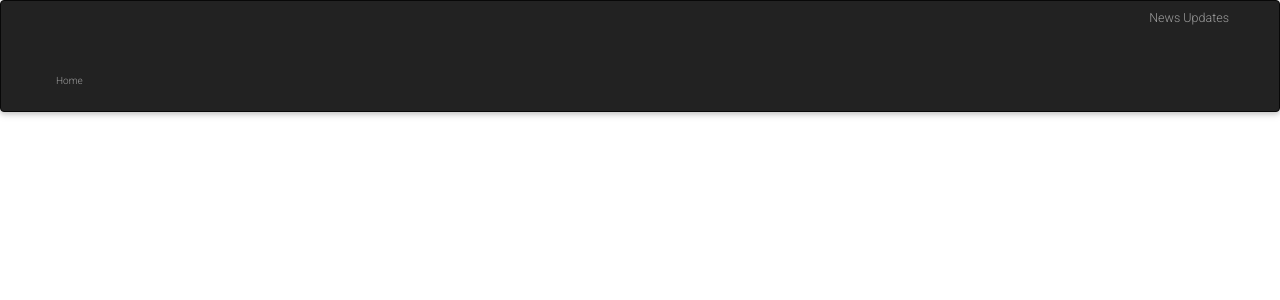
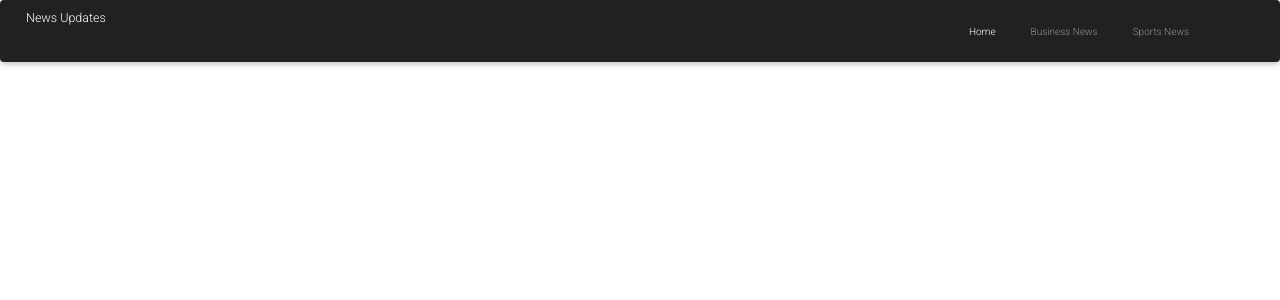
Before and after one commit to tomito26/NewsSite, a Flask app: template app/templates/base.html in a window 1280 px wide. Shown: the top 300 px of the page. Run offline with Flask 2, Linux system fonts and the light colour scheme; the template is opened without the code that fills it, so the values that code supplies are empty; parts of the project's set-up code (start-up, migrations or seed data) failed here and were passed over; some libraries are stand-ins or nearby versions.

Commit message:
changed the navbar and added fixed property

```diff
--- a/app/templates/articles.html
+++ b/app/templates/articles.html
@@ -3,8 +3,8 @@
 
 {% block content %}
 
-<div class="containers">
-    <div class="row row-cols-1 row-cols-md-3">
+<div class="containers pt-5">
+    <div class="row row-cols-1 row-cols-md-3 pt-5">
 
         {{ macro.displayArticlesList(article)}}
     </div>
--- a/app/templates/index.html
+++ b/app/templates/index.html
@@ -2,9 +2,9 @@
 {% import 'macros.html' as macro %}
 
 {% block content %}
-<div class="container text-center">
-    <h1 class="text-centre">News sources</h1>
-    <div class="row">
+<div class="container text-center pt-5">
+    <div class="row pt-5 text-center">
+        <h1 class="text-centre pt-5">News sources</h1>
         {{ macro.displayNewsList(en) }}
     </div>
 </div>
--- a/app/templates/navbar.html
+++ b/app/templates/navbar.html
@@ -1,19 +1,15 @@
-<div class="navbar navbar-inverse nav-fixed-top" role="navigation">
-    <div class="container-fluid">
-        <div class="navbar-header">
-            <button type="button" class="navbar-toggle" data-toggle="collapse" data-target=".navbar-collapse">
-                <span class="sr-only">Toggle navigation</span>
-                <span class="icon-bar"></span>
-                <span class="icon-bar"></span>
-                <span class="icon-bar"></span>
-            </button>
-            <a class="navbar-brand" href="/">News Updates</a>
+<nav class="navbar navbar-expand-lg fixed-top navbar-dark bg-dark">
+    <a class="navbar-brand" href="/">News Updates</a>
+    <button class="navbar-toggler" type="button" data-toggle="collapse" data-target="#navbarNavAltMarkup"
+        aria-controls="navbarNavAltMarkup" aria-expanded="false" aria-label="Toggle navigation">
+        <span class="navbar-toggler-icon"></span>
+    </button>
+    <div class="collapse navbar-collapse" id="navbarNavAltMarkup">
+        <div class="navbar-nav ml-auto">
+            <a class="nav-link active pr-5" href="/">Home <span class="sr-only">(current)</span></a>
+            <a class="nav-link pr-5" href="/">Business News</a>
+            <a class="nav-link pr-5" href="/">Sports News</a>
+            <a class="nav-link disabled pr-5" href="#" tabindex="-1" aria-disabled="true"></a>
         </div>
-        <div class="navbar-collapse collapse">
-            <ul class="nav navbar-nav ml-auto">
-                <li><a href="/" class="">Home</a></li>
-            </ul>
-        </div>
-
     </div>
-</div>
+</nav>
```
